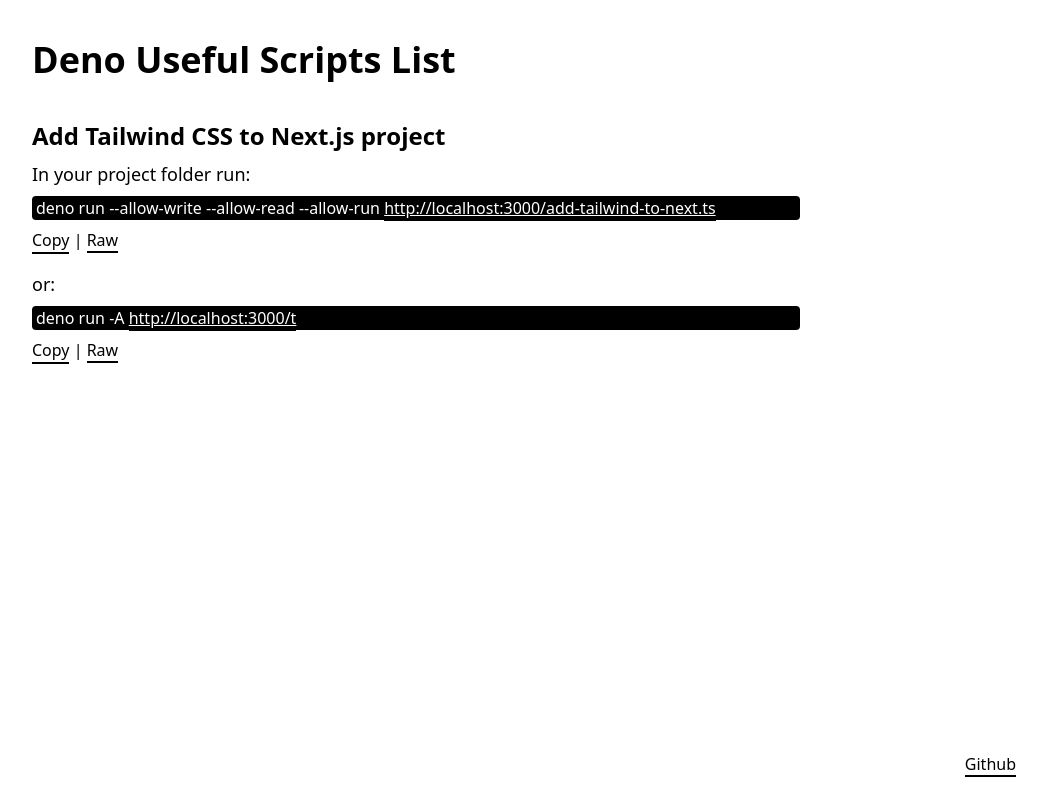
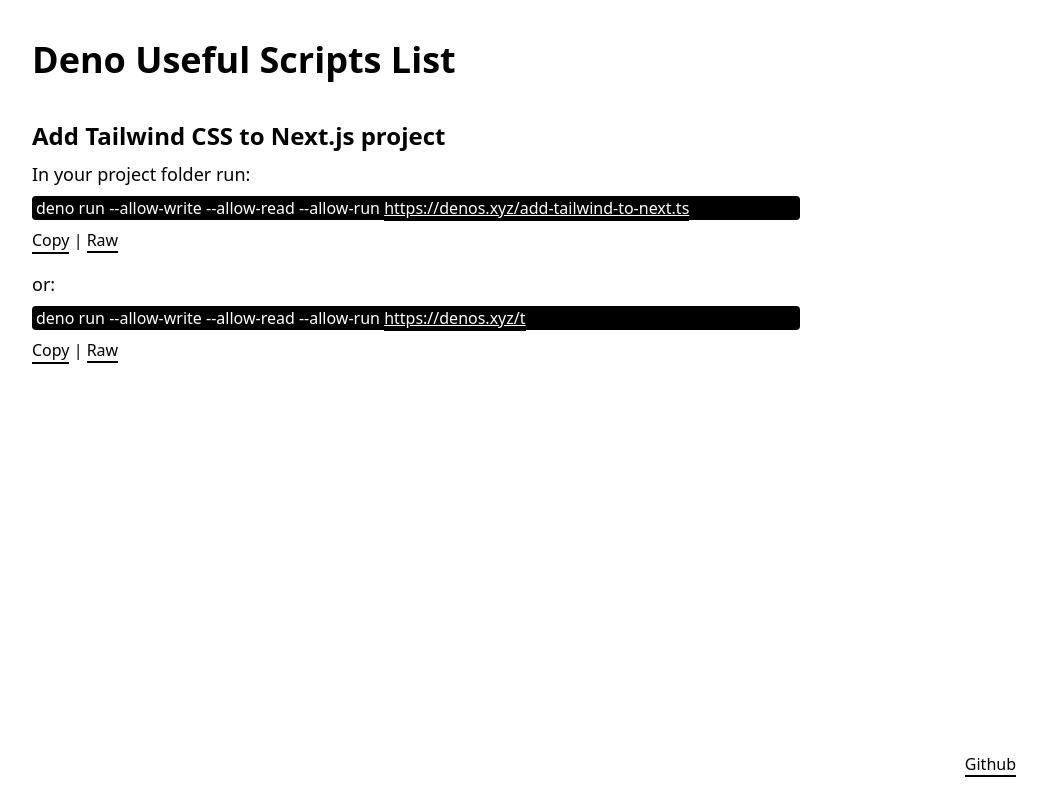
Before and after one commit to comingAlive/denos, a Next.js app: page / in a window 1280 px wide. Shown: the whole page, without its empty margins (224-1271 px from the left). Built offline with nearby package versions, Linux system fonts and the light colour scheme.

Commit message:
changed -A to full

```diff
--- a/lib/constants.ts
+++ b/lib/constants.ts
@@ -1,4 +1,4 @@
 export const SITE_NAME =
-  process.env.NODE_ENV === "production"
+  process.env.NODE_ENV !== "production"
     ? "https://denos.xyz"
     : "http://localhost:3000";
--- a/pages/index.tsx
+++ b/pages/index.tsx
@@ -16,7 +16,7 @@
         />
         <CommandBlockWithTitle
           label="or:"
-          command="deno run -A"
+          command="deno run --allow-write --allow-read --allow-run"
           link={`${SITE_NAME}/t`}
         />
       </article>
```
Also changed, not shown: 1 other file (tests, documents, lock files or other folders).
